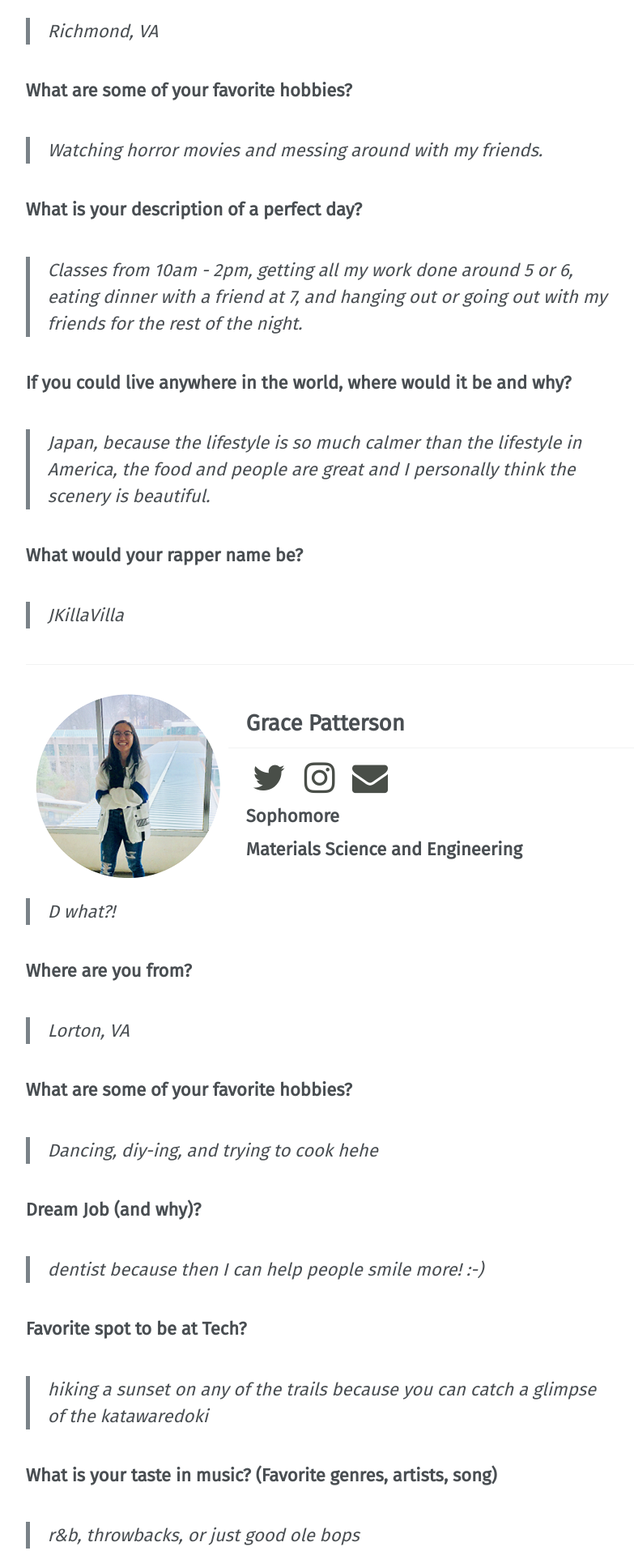
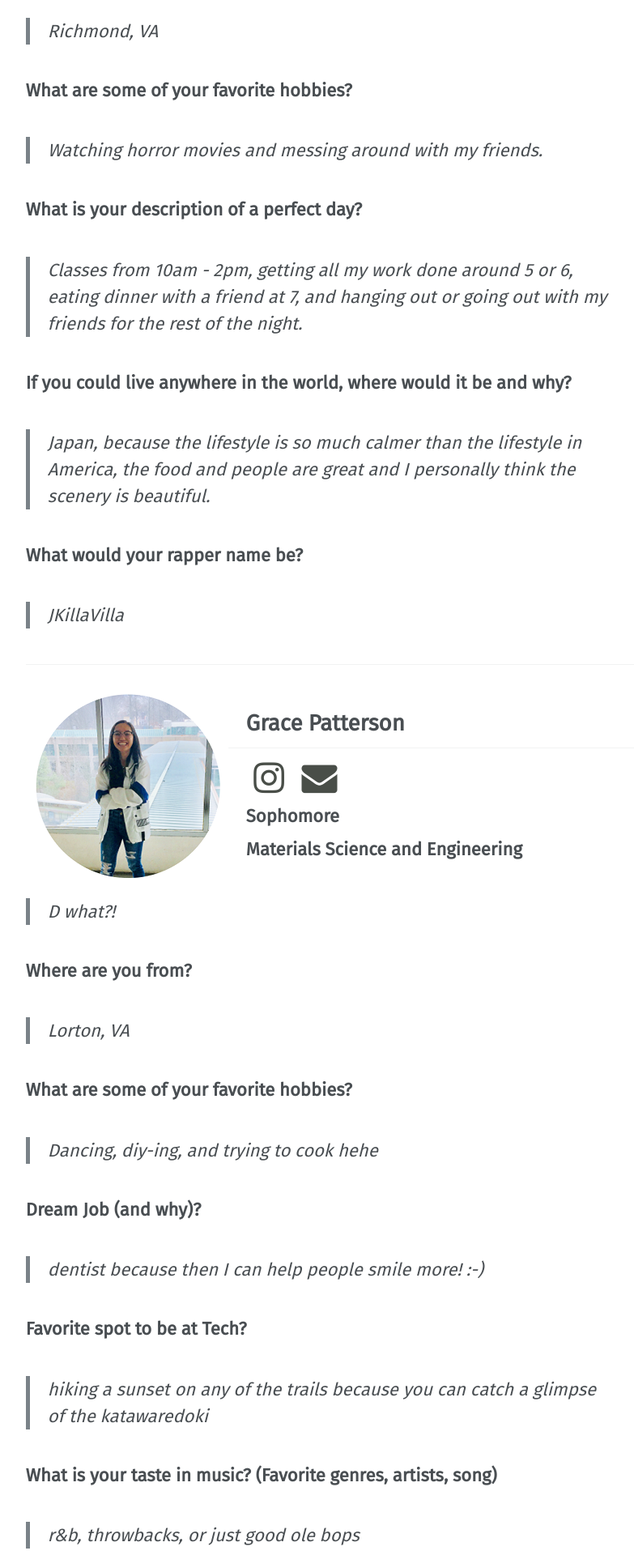
Before and after one commit to vtfasa/vtfasa.github.io, a Jekyll site: the page built from _pages/officers/d7.md, in a window 1280 px wide. Shown: the part 609-2529 px from the top of the page at 81% size, without its empty margins (252-1035 px from the left). Built offline with Jekyll 4.4.1, drawn with Linux system fonts in a browser that asks for light colours; some web fonts are replaced.

Commit message:
Update d7.md

```diff
--- a/_pages/officers/d7.md
+++ b/_pages/officers/d7.md
@@ -48,7 +48,7 @@ permalink: /officers/d7/
 
 ![image-left]({{ "/assets/images/officers/small/graceCircle.png" | absolute_url }}){: .align-left}
 ## Grace Patterson
-<p style="margin-bottom: 0.45em; padding: 0"><a href="https://twitter.com/timmothayle_" style="color: #494e48"><i class="fa fa-2x fa-fw fa-twitter"></i></a>
+<p style="margin-bottom: 0.45em; padding: 0">
 <a href="https://www.instagram.com/gpattrson/" style="margin: 0; padding: 0"><i class="fa fa-2x fa-fw fa-instagram" style="color: #494e48"></i></a>
 <a href="mailto:gkpatterson@vt.edu" style="margin: 0; padding: 0"><i class="fa fa-2x fa-fw fa-envelope" style="color: #494e48"></i></a></p>
 <h3 style="margin-top: 0">Sophomore</h3>
```
